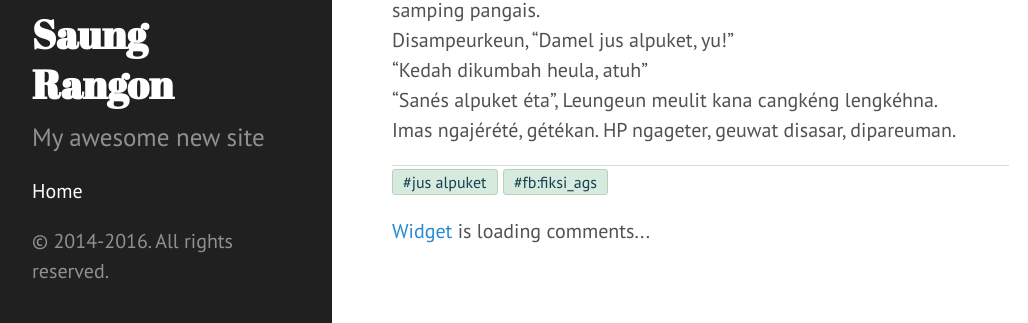
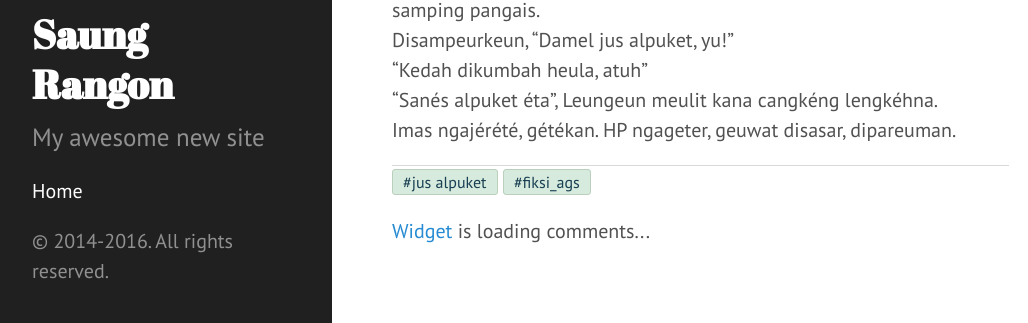
Before and after one commit to saung-rangon/saung-rangon.github.io, a Jekyll site: the page built from _posts/2016-08-04-jus-alpuket.md, in a window 1280 px wide and 1075 px high. Shown: the part 749-1072 px from the top of the window, without its empty margins (8-1036 px from the left). Built offline with Jekyll 4.4.1, drawn with Linux system fonts in a browser that asks for light colours; a style sheet for code colours, icons or effects is not loaded.

Commit message:
Update post.html

```diff
--- a/_layouts/post.html
+++ b/_layouts/post.html
@@ -8,17 +8,8 @@
   {{ content }}
 </div>
 
-<div class="hashtags">
-  <ul class="tags">
-    {% for tag in page.tags %}
-      <li>
-        <a href="/hashtag/{{ tag |downcase |slugify }}">
-          #{{ tag }}
-        </a>
-      </li>
-    {% endfor %}
-  </ul>
-</div>
+{% assign tags = page.tags %}
+{% include tags.html %}
 
 <div class="fb-like" data-href="saung-rangon.github.io{{ page.url }}"
     data-layout="standard" data-action="like"
```
